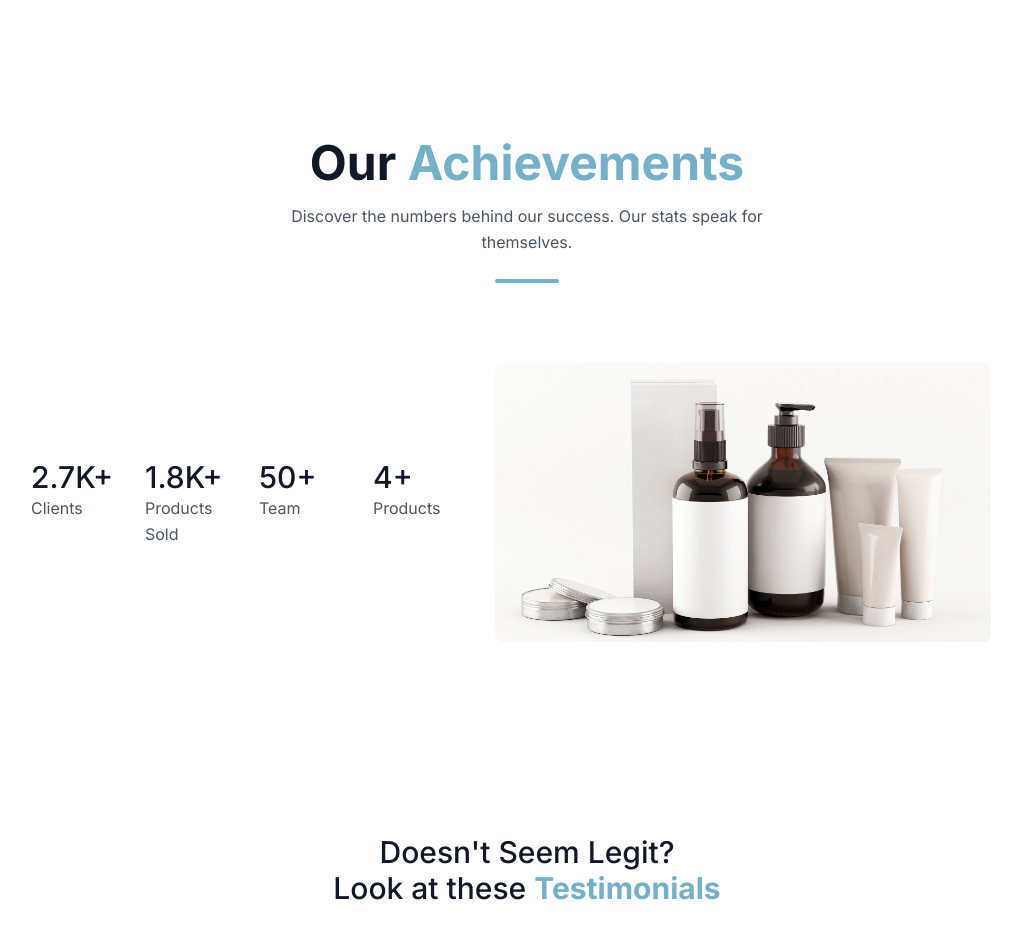
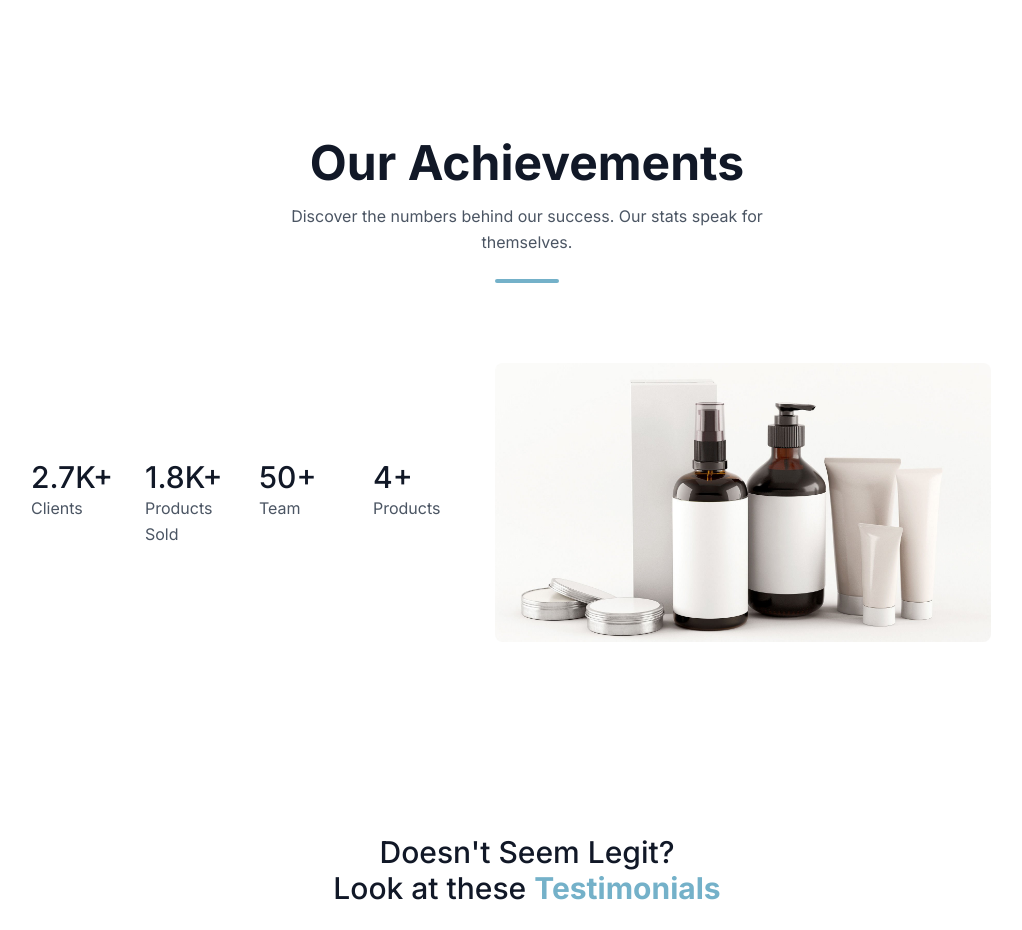
Before and after one commit to LaeeqtheDev/aura, a Next.js app: page / in a window 1280 px wide. Shown: the part 2540-3470 px from the top of the page, without its empty margins (113-1135 px from the left). Built offline with nearby package versions, Linux system fonts and the light colour scheme.

Commit message:
Update stats.js

```diff
--- a/app/components/stats.js
+++ b/app/components/stats.js
@@ -7,7 +7,7 @@ const stats = () => {
     <section id="stats" className="text-gray-600 body-font px-24">
       <div className="container py-24 px-12 mx-auto flex flex-wrap">
         <div className="text-center mb-20 w-full">
-          <h1 className="text-5xl text-center font-bold title-font text-gray-900 mb-4">Our <span className='text-[#74B1C9]'>Achievements</span></h1>
+          <h1 className="text-5xl text-center font-bold title-font text-gray-900 mb-4 text-[#74B1C9]">Our Achievements</h1>
           <p className="text-base text-center leading-relaxed xl:w-2/4 lg:w-3/4 mx-auto text-gray-500s">
             Discover the numbers behind our success. Our stats speak for themselves.
           </p>
```
